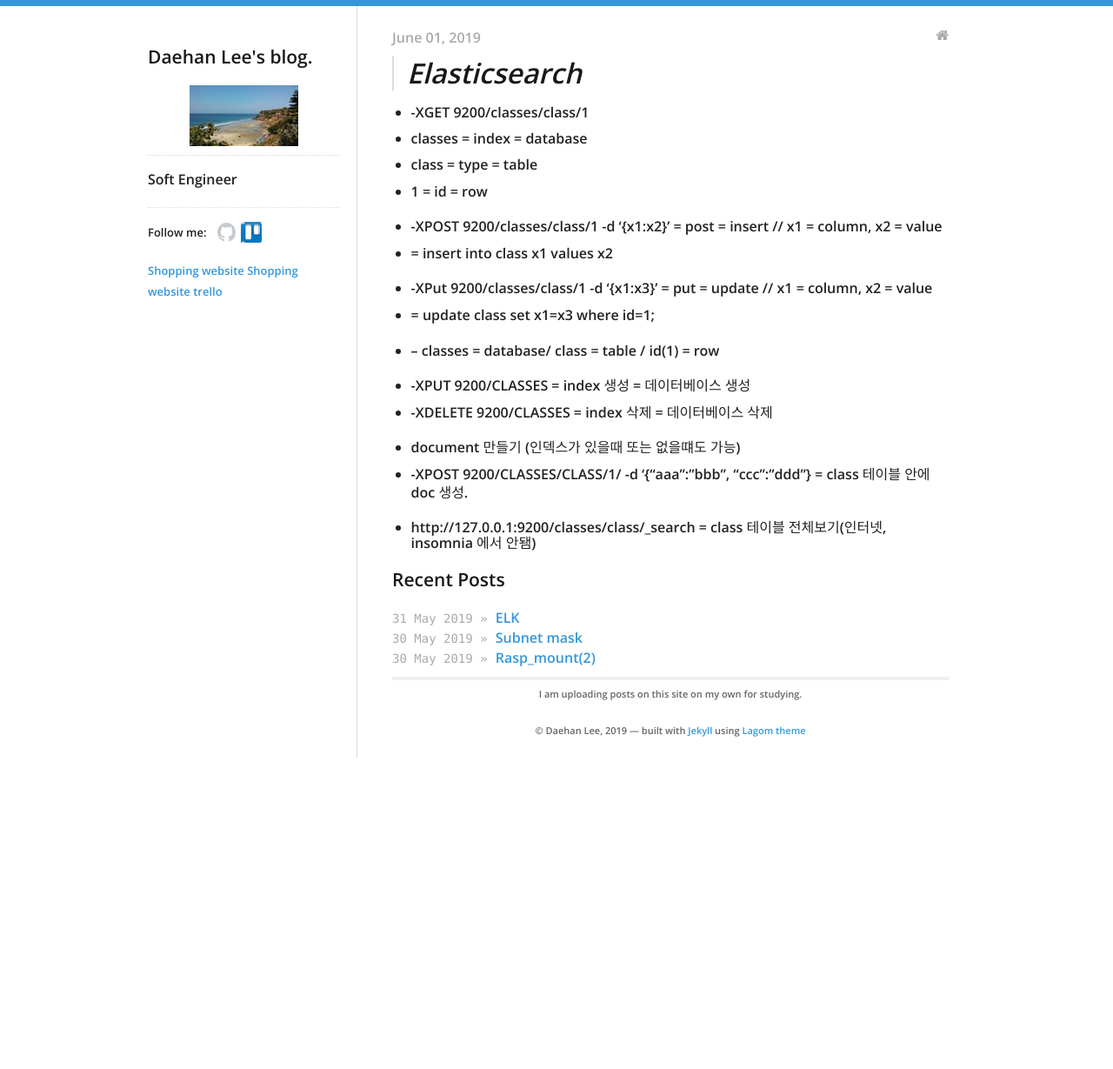
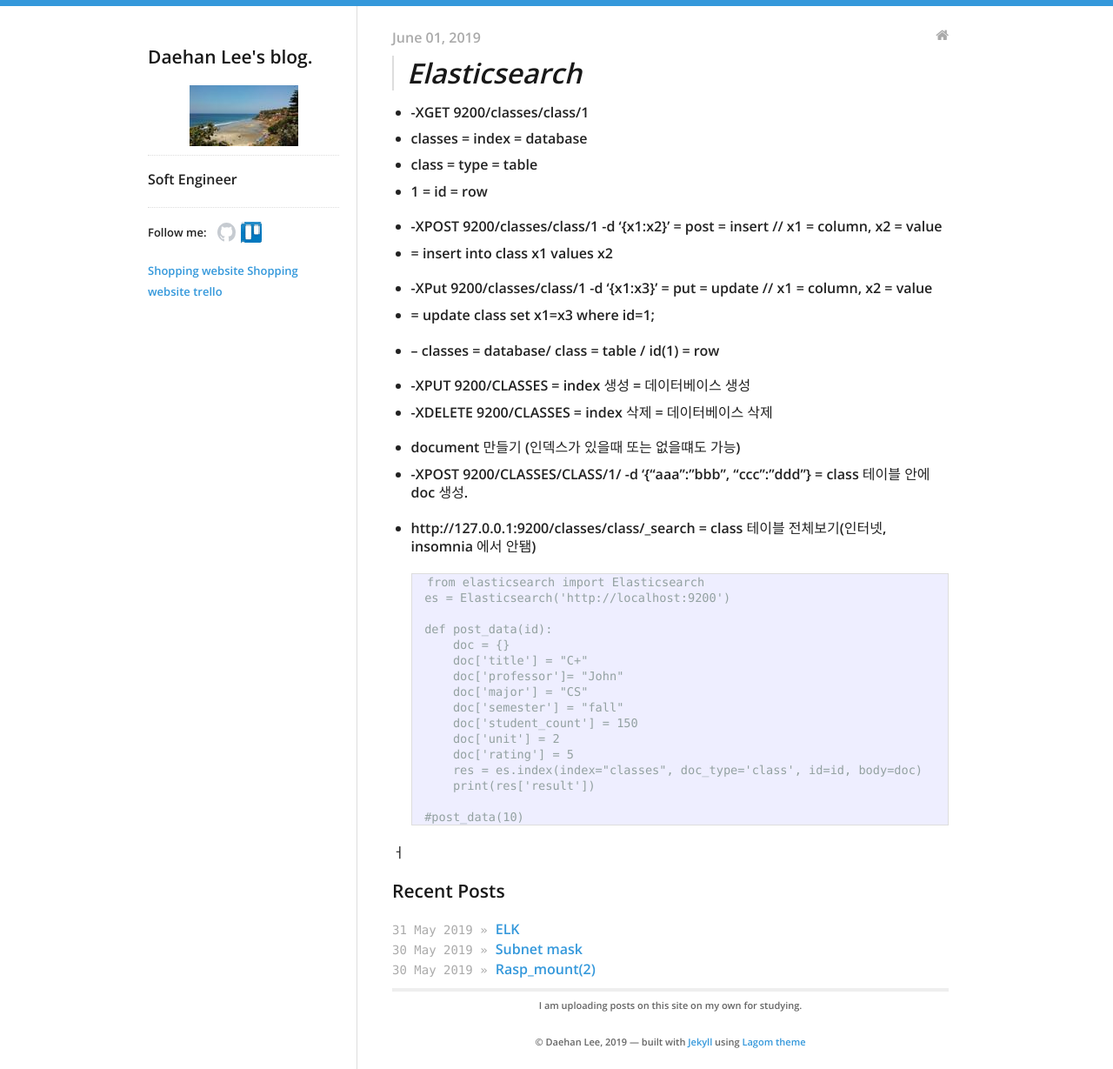
Before and after one commit to daehan0226/Study, a Jekyll site: the page built from _posts/2019-06-01-ELK-E.md, in a window 1280 px wide. Shown: the whole page at 87% size. Built offline with Jekyll 4.4.1, drawn with Linux system fonts in a browser that asks for light colours; before the commit the page ends 907 px from its top, so only the background shows below that.

Commit message:
Update 2019-06-01-ELK-E.md

```diff
--- a/_posts/2019-06-01-ELK-E.md
+++ b/_posts/2019-06-01-ELK-E.md
@@ -27,3 +27,23 @@ categories:
 * -XPOST 9200/CLASSES/CLASS/1/ -d '{"aaa":"bbb", "ccc":"ddd"}   = class 테이블 안에 doc 생성.
 
 * http://127.0.0.1:9200/classes/class/_search   = class 테이블 전체보기(인터넷, insomnia 에서 안됌)
+
+
+       from elasticsearch import Elasticsearch
+       es = Elasticsearch('http://localhost:9200')
+
+       def post_data(id):
+           doc = {}
+           doc['title'] = "C+"
+           doc['professor']= "John"
+           doc['major'] = "CS"
+           doc['semester'] = "fall"
+           doc['student_count'] = 150
+           doc['unit'] = 2
+           doc['rating'] = 5
+           res = es.index(index="classes", doc_type='class', id=id, body=doc)
+           print(res['result'])
+
+       #post_data(10)
+
+ㅓ
```
